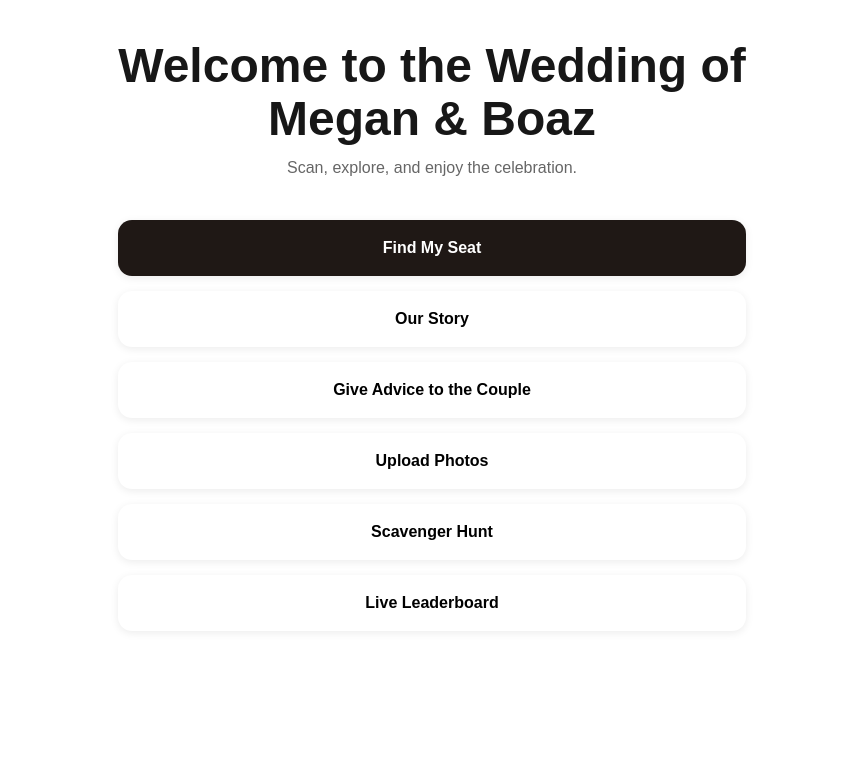
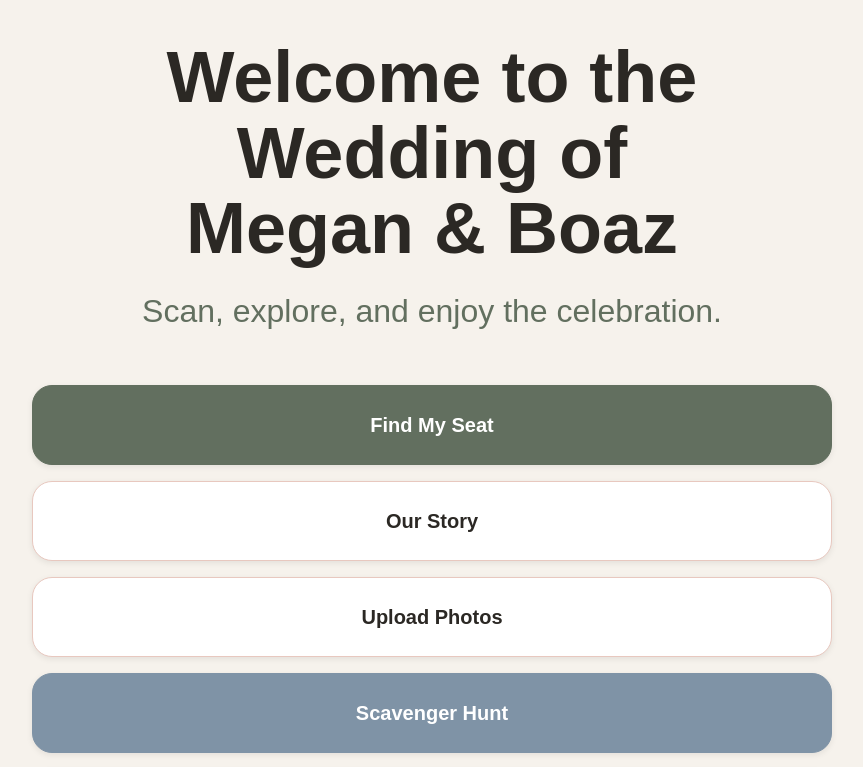
Before and after one commit to boazburney/wedding-site, a Next.js app: page / in a window 1280 px wide. Shown: the top 767 px of the page, without its empty margins (208-1071 px from the left). Built offline with nearby package versions, Linux system fonts and the light colour scheme.

Commit message:
Update wedding site design

```diff
--- a/app/page.tsx
+++ b/app/page.tsx
@@ -1,103 +1,109 @@
 "use client";
 
 export default function HomePage() {
+  const buttonStyle = {
+    display: "block",
+    width: "100%",
+    padding: "24px",
+    marginBottom: "16px",
+    borderRadius: "20px",
+    backgroundColor: "#ffffff",
+    color: "#2b2824",
+    textDecoration: "none",
+    fontWeight: "bold",
+    fontSize: "20px",
+    textAlign: "center" as const,
+    boxShadow: "0 2px 6px rgba(0,0,0,0.08)",
+    border: "1px solid #e8c8bf",
+  };
+
   return (
     <main
       style={{
-        maxWidth: "700px",
+        minHeight: "100vh",
+        padding: "40px 20px",
+        backgroundColor: "#f6f2ec",
+      }}
+    >
+      <div
+        style={{
+          maxWidth: "800px",
           margin: "0 auto",
-        padding: "40px 20px",
           textAlign: "center",
         }}
       >
         <h1
           style={{
-          fontSize: "48px",
+            fontSize: "72px",
             fontWeight: "bold",
-          lineHeight: "1.1",
-          marginBottom: "10px",
+            lineHeight: "1.05",
+            marginBottom: "20px",
+            color: "#2b2824",
           }}
         >
           Welcome to the Wedding of
           <br />
-        Megan & Boaz
+          Megan &amp; Boaz
         </h1>
 
         <p
           style={{
-          marginBottom: "40px",
-          color: "#666",
+            fontSize: "32px",
+            marginBottom: "50px",
+            color: "#626f5f",
           }}
         >
           Scan, explore, and enjoy the celebration.
         </p>
 
-      <div
-        style={{
-          display: "flex",
-          flexDirection: "column",
-          gap: "15px",
-        }}
-      >
         <a
           href="/seating"
-          style={buttonStyleDark}
+          style={{
+            ...buttonStyle,
+            backgroundColor: "#626f5f",
+            color: "white",
+            border: "1px solid #626f5f",
+          }}
         >
           Find My Seat
         </a>
 
-        <a
-          href="/story"
-          style={buttonStyle}
-        >
+        <a href="/story" style={buttonStyle}>
           Our Story
         </a>
 
-        <a
-          href="/advice"
-          style={buttonStyle}
-        >
-          Give Advice to the Couple
-        </a>
-
-        <a
-          href="/photos"
-          style={buttonStyle}
-        >
+        <a href="/photos" style={buttonStyle}>
           Upload Photos
         </a>
 
         <a
           href="/scavenger"
-          style={buttonStyle}
+          style={{
+            ...buttonStyle,
+            backgroundColor: "#7f93a6",
+            color: "white",
+            border: "1px solid #7f93a6",
+          }}
         >
           Scavenger Hunt
         </a>
 
+        <a href="/leaderboard" style={buttonStyle}>
+          Live Leaderboard
+        </a>
+
         <a
-          href="/leaderboard"
-          style={buttonStyle}
+          href="/advice"
+          style={{
+            ...buttonStyle,
+            backgroundColor: "#c18477",
+            color: "white",
+            border: "1px solid #c18477",
+          }}
         >
-          Live Leaderboard
+          Give Advice to the Couple
         </a>
       </div>
     </main>
   );
 }
-
-const buttonStyle: React.CSSProperties = {
-  display: "block",
-  padding: "16px",
-  borderRadius: "14px",
-  backgroundColor: "#ffffff",
-  color: "#000000",
-  textDecoration: "none",
-  fontWeight: "600",
-  boxShadow: "0 2px 8px rgba(0,0,0,0.08)",
-};
-
-const buttonStyleDark: React.CSSProperties = {
-  ...buttonStyle,
-  backgroundColor: "#1f1815",
-  color: "#ffffff",
-};
--- a/app/seating/page.tsx
+++ b/app/seating/page.tsx
@@ -85,11 +85,11 @@ export default function Seating() {
   };
 
   return (
-    <main className="min-h-screen bg-stone-100 text-stone-900 px-6 py-10">
+    <main className="min-h-screen bg-[#f6f2ec] text-[#2b2824] px-6 py-10">
       <section className="mx-auto max-w-xl text-center">
-        <h1 className="text-4xl font-bold">Find Your Seat</h1>
+        <h1 className="text-4xl font-bold text-[#2b2824]">Find Your Seat</h1>
 
-        <p className="mt-4 text-stone-600">
+        <p className="mt-4 text-[#626f5f]">
           Enter your first name to find your table.
         </p>
 
@@ -103,18 +103,18 @@ export default function Seating() {
               handleSearch();
             }
           }}
-          className="mt-6 w-full rounded-xl border px-4 py-3 text-lg"
+          className="mt-6 w-full rounded-xl border border-[#d9c7bd] bg-white px-4 py-3 text-lg text-[#2b2824]"
         />
 
         <button
           onClick={handleSearch}
-          className="mt-4 w-full rounded-xl bg-stone-900 text-white py-3 text-lg font-semibold"
+          className="mt-4 w-full rounded-xl bg-[#626f5f] text-white py-3 text-lg font-semibold"
         >
           Search
         </button>
 
         {result && (
-          <div className="mt-8 rounded-2xl bg-white px-6 py-5 text-2xl font-bold shadow">
+          <div className="mt-8 rounded-2xl border border-[#e8c8bf] bg-white px-6 py-5 text-2xl font-bold text-[#2b2824] shadow">
             {result}
           </div>
         )}
@@ -125,7 +125,7 @@ export default function Seating() {
               <button
                 key={`${guest.name}-${index}`}
                 onClick={() => showGuestResult(guest)}
-                className="rounded-xl bg-white px-4 py-3 text-lg font-semibold shadow"
+                className="rounded-xl border border-[#b8c8d8] bg-white px-4 py-3 text-lg font-semibold text-[#2b2824] shadow"
               >
                 {guest.name}
               </button>
@@ -134,13 +134,13 @@ export default function Seating() {
         )}
 
         {(result || matches.length > 0) && (
-          <button onClick={resetSearch} className="mt-5 text-sm underline">
+          <button onClick={resetSearch} className="mt-5 text-sm underline text-[#7f93a6]">
             Search another name
           </button>
         )}
 
         <div className="mt-8">
-          <a href="/" className="text-sm underline">
+          <a href="/" className="text-sm underline text-[#7f93a6]">
             Back to Home
           </a>
         </div>
--- a/app/story/page.tsx
+++ b/app/story/page.tsx
@@ -8,7 +8,11 @@ export default function StoryPage() {
     margin: "0 auto",
     padding: "40px 20px",
     lineHeight: "1.8",
+    backgroundColor: "#f6f2ec",
+    color: "#2b2824",
+    minHeight: "100vh",
   }}
+
     >
       <div style={{ textAlign: "center", marginBottom: "50px" }}>
         <h1
```
Lines whose indentation alone changed are shown as unchanged.
